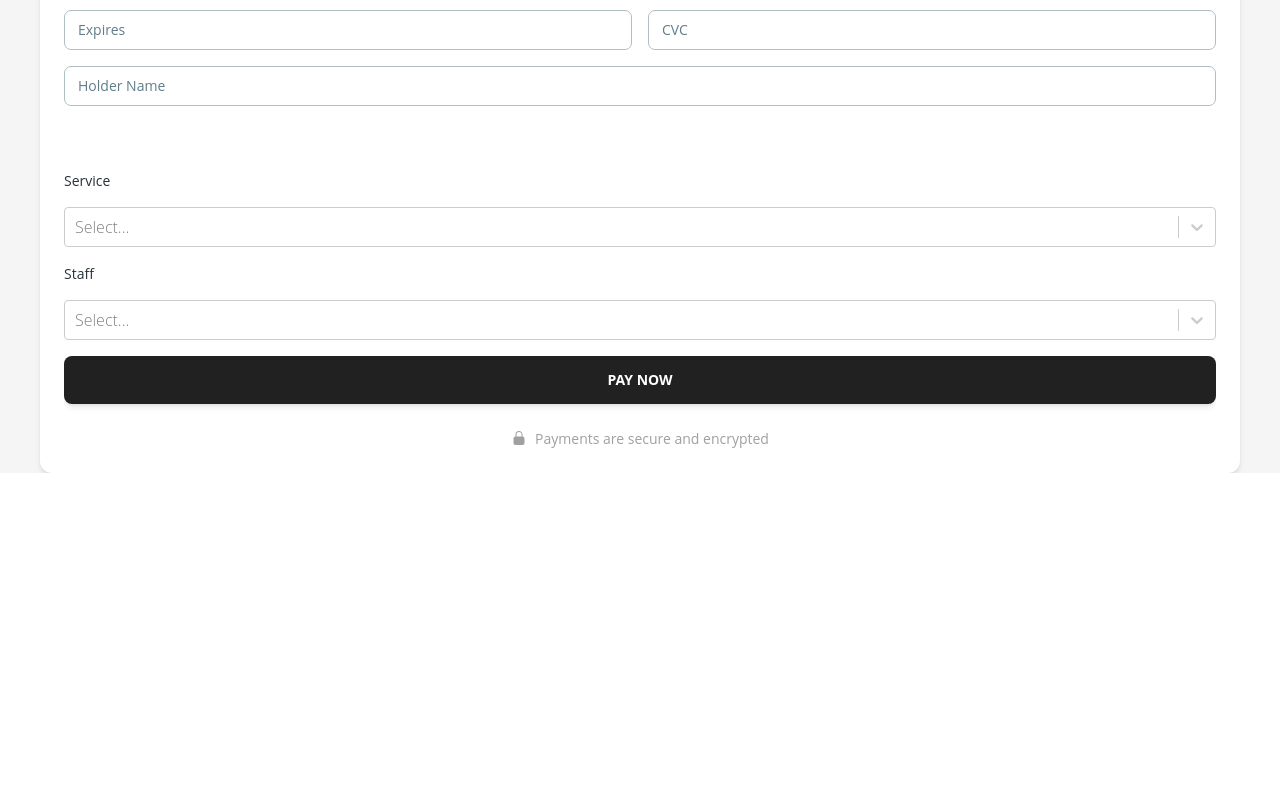
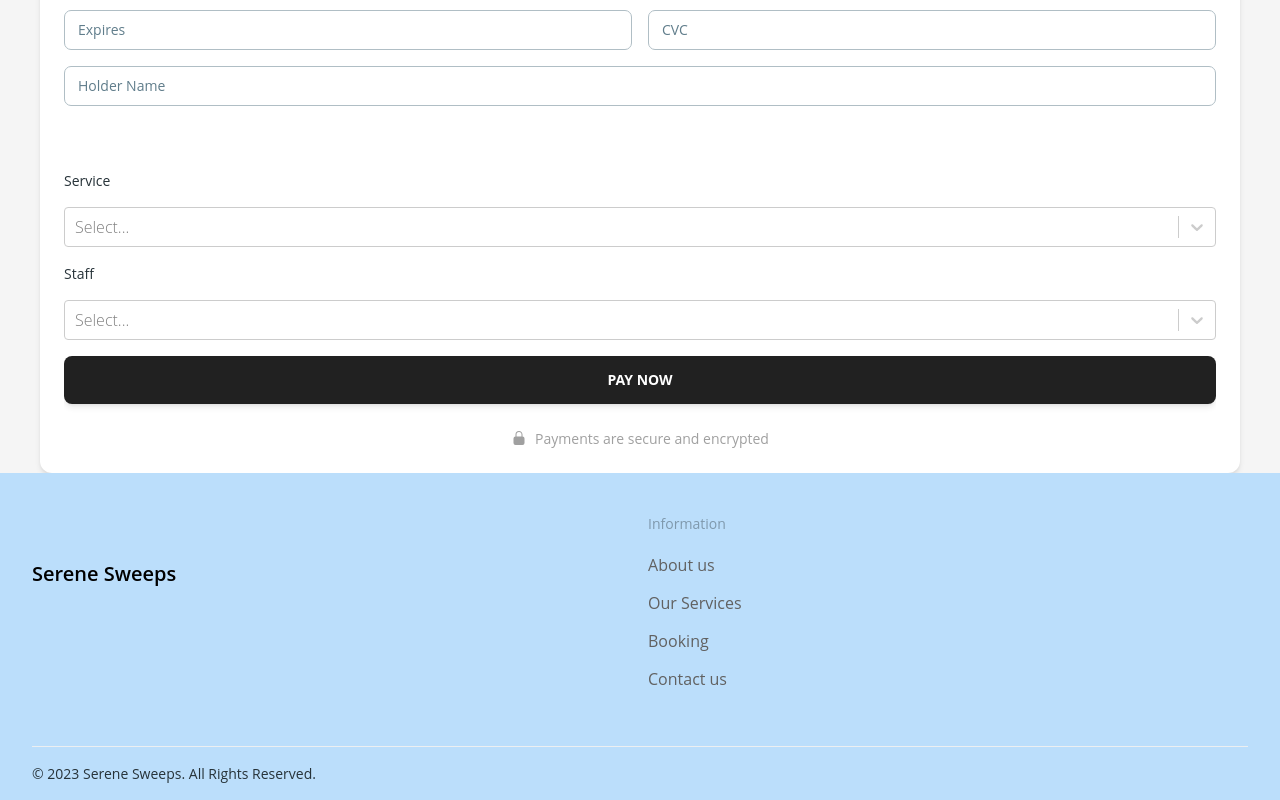
Before and after one commit to zabdisalam/Serene_Sweeps, a Next.js app: page /booking in a window 1280 px wide. Shown: the part 1293-2093 px from the top of the page. Before the commit the page ends 1766 px from the top, so only its background shows below. Built offline with nearby package versions, Linux system fonts and the light colour scheme.

Commit message:
just need to work on booking success page

```diff
--- a/pages/booking.js
+++ b/pages/booking.js
@@ -24,6 +24,7 @@ import {
 import Select from "react-select";
 import { countries } from "countries-list";
 import { useRouter } from "next/router";
+import Footer from "@/components/navigation/footer";
 
 const formatCardNumber = (value) => {
   const val = value.replace(/\s+/g, "").replace(/[^0-9]/gi, "");
@@ -339,6 +340,7 @@ Booking.getLayout = (page) => {
       <Navbar />
       <Header page="Booking" />
       {page}
+      <Footer />
     </PrimaryLayout>
   );
 };
--- a/pages/bookingSucess.js
+++ b/pages/bookingSucess.js
@@ -1,4 +1,8 @@
 import { useRouter } from "next/router";
+import PrimaryLayout from "@/components/layouts/PrimaryLayout";
+import Navbar from "@/components/layouts/Navbar";
+import Header from "@/components/layouts/Header";
+import Footer from "@/components/navigation/footer";
 
 const BookingSuccess = () => {
   const router = useRouter();
@@ -33,6 +37,7 @@ BookingSuccess.getLayout = (page) => {
       <Navbar />
       <Header page="Booking Success" />
       {page}
+      <Footer />
     </PrimaryLayout>
   );
 };
```
